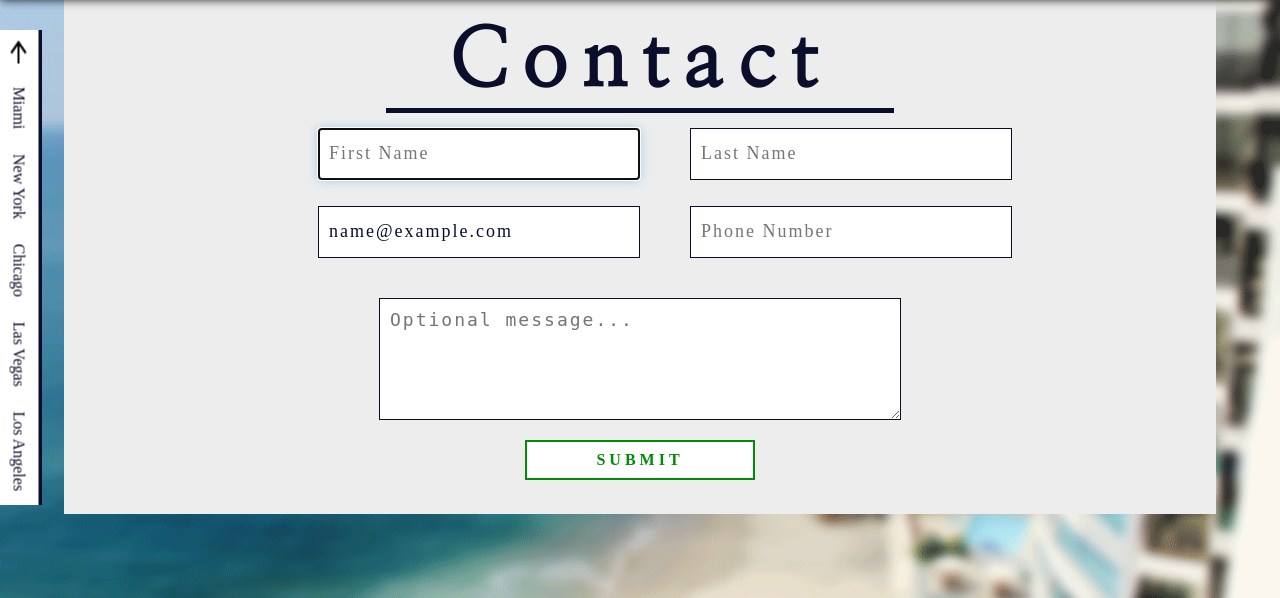
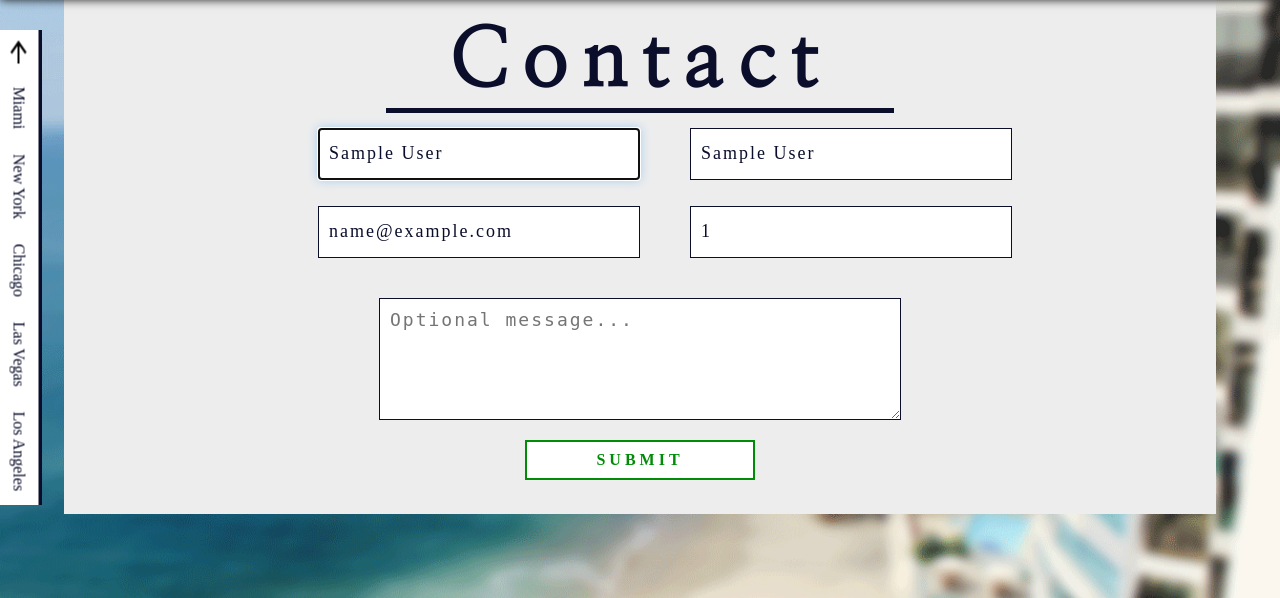
Before and after one commit to swelycz/waystonepm, a PHP site: page /contact.php in a window 1280 px wide. Shown: the part 101-699 px from the top of the page. Run offline with PHP 8.4, Linux system fonts and the light colour scheme; the visitor is signed in with stand-in values (Sample User, id 1); some libraries are stand-ins or nearby versions.

Commit message:
fixing serverside contact form validation

```diff
--- a/contactFormProcess.php
+++ b/contactFormProcess.php
@@ -53,6 +53,11 @@
   $_SESSION['msg'] = $msg;
   if ($success) {
     $_SESSION['sentMessage'] = true;
+    unset($_SESSION['fname']);
+    unset($_SESSION['lname']);
+    unset($_SESSION['email']);
+    unset($_SESSION['phone']);
+    unset($_SESSION['message']);
   } else {
     $_SESSION['sentMessage'] = false;
   }
--- a/templates/contactForm.php
+++ b/templates/contactForm.php
@@ -1,8 +1,8 @@
 <form class="contactForm" id="contactForm" action="contactFormProcess.php" method="post">
   <div class = "contactFormCover"></div>
   <div class="contactFormInputs">
-    <input type="text" id="fname" name="fname" maxlength="32" placeholder="First Name" required autofocus onkeydown="Check(event);">
-    <input type="text" id="lname" name="lname"maxlength="32" placeholder="Last Name" required onkeydown="Check(event);">
+    <input type="text" id="fname" name="fname" maxlength="32" value = "<?= isset($_SESSION['fname']) ? $_SESSION['fname'] : "" ?>" placeholder="First Name" required autofocus onkeydown="Check(event);">
+    <input type="text" id="lname" name="lname"maxlength="32" value = "<?= isset($_SESSION['lname']) ? $_SESSION['lname'] : "" ?>" placeholder="Last Name" required onkeydown="Check(event);">
   </div>
   <div class = "contactFormInputs">
     <div class = "contactEmailContainer">
@@ -11,7 +11,7 @@
     </div>
     <div class="phoneContainer">
       <p id="phoneValidationMsg">Phone # entered is not valid</p>
-      <input type="text" id="phone" name="phone" maxlength="14" placeholder="Phone Number" required>
+      <input type="text" id="phone" name="phone" maxlength="14" value = "<?= isset($_SESSION['phone']) ? $_SESSION['phone'] : "" ?>" placeholder="Phone Number" required>
     </div>
   </div>
   <div class="contactFormInputs">
```
